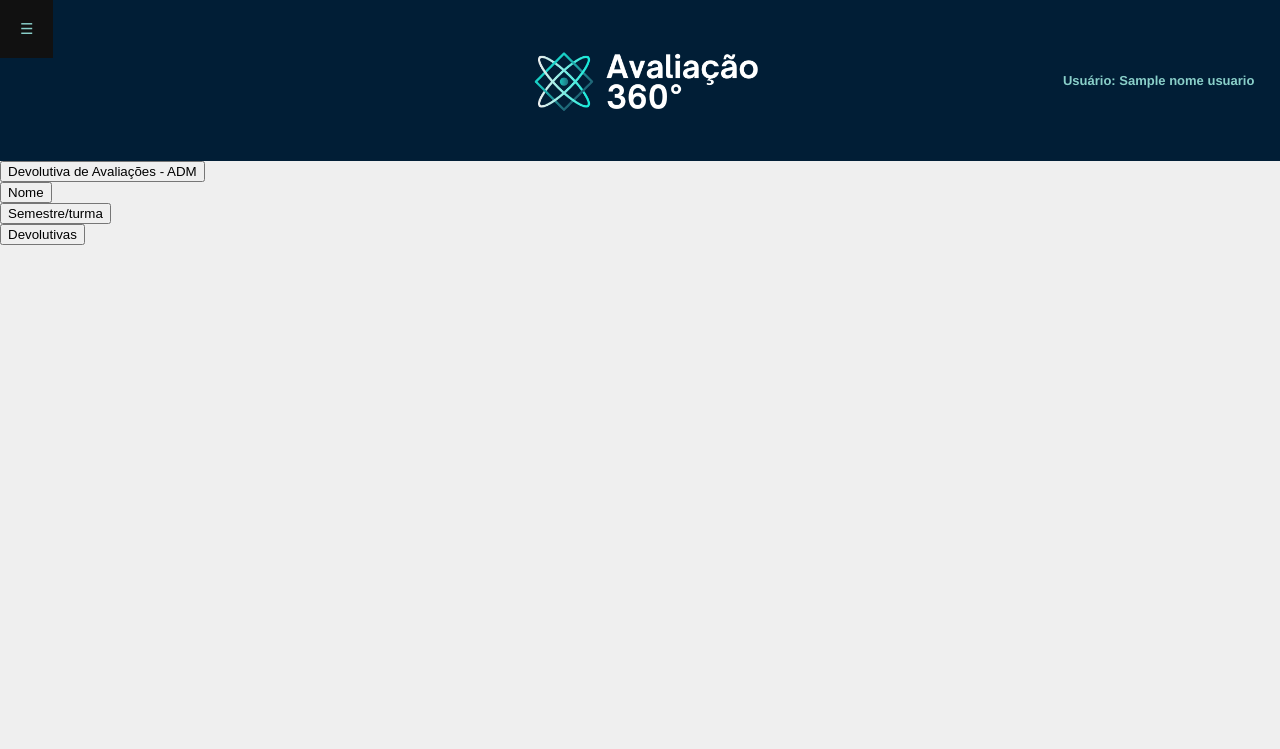
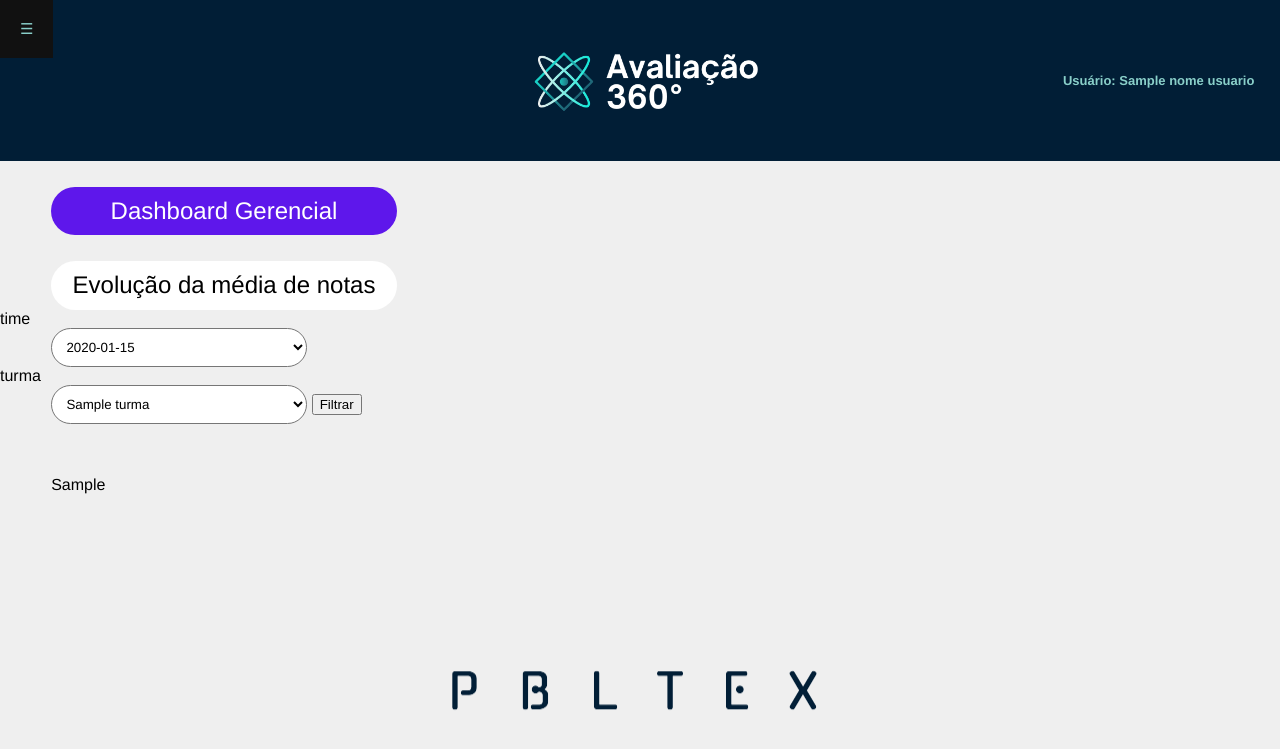
Before and after one commit to DevTudoFatec/Avaliacao360, a Flask app: template API python/templates/admin/dashboards_gerenciais.html in a window 1280 px wide. Shown: the top 749 px of the page. Run offline with Flask 3, Linux system fonts and the light colour scheme; the template is opened without the code that fills it: most values are stand-ins (such as "Sample title", 1, 10 or a date in 2020).

Commit message:
melhorias

```diff
--- a/API python/static/css/admin/dashboards_gerenciais.css
+++ b/API python/static/css/admin/dashboards_gerenciais.css
@@ -26,6 +26,8 @@ body{
     width: 27%;
     border: none;
     margin-top: 2%;
+    margin-left: 4%;
+
 }
 
 .bt_titulo_media_notas{
@@ -38,14 +40,10 @@ body{
     width: 27%;
     margin-top: 2%;
     border: none;
-}
-
-main{
     margin-left: 4%;
 }
 
 footer{
-    text-align: center;
     margin-top: 5%;
 }
 
@@ -114,7 +112,18 @@ footer{
     margin-top: -35px;
     text-align: center;}
 
+.grafico{
+    width: 30%;
+    height: 25%;
+    margin: 4%;
+}
 
-.dashboard{
-    margin-top: 40%;
+.select_box{
+    background-color: #FFFFFF;
+    font-family: 'Franklin Gothic Medium', 'Arial Narrow', Arial, sans-serif;
+    border-radius: 50px;
+    width: 20%;
+    margin-left: 4%;
+    padding: 0.8%;
+    color: #000000;
 }
--- a/API python/templates/admin/dashboards_gerenciais.html
+++ b/API python/templates/admin/dashboards_gerenciais.html
@@ -31,19 +31,39 @@
 
     <body {% if darkmode%} style="background-color: #494949;" {% endif %}>
 
-        <div>
-            <button id="bt_devolutiva_admin"> Devolutiva de Avaliações - ADM </button>
-        </div>
+        <main>
+            <button class="bt_devolutiva_admin">Dashboard Gerencial</button> <br>
+            <div class="linha_filtro">
+                <button class="bt_titulo_media_notas">Evolução da média de notas</button>
+                <!-- Formulário com filtros -->
+                <form method="POST">
+                    <div>time</div>
+                    <!-- Filtro para times -->
+                    <select class="select_box" name="time">
+                    <p>times</p>
+                    {% for time in times %}
+                        <option value="{{ time }}">{{ time }}</option>
+                    {% endfor %}
+                    </select>
+                    <br>
+                    <div>turma</div>
+                    <!-- Filtro para turmas -->
+                    <select class="select_box" name="turma">
+                    {% for turma in turmas %}
+                        <option value="{{ turma }}">{{ turma }}</option>
+                    {% endfor %}
+                    </select>
 
-        <nav id="colunas">
-            <div class="coluna1">
-                <button class="bt_titulo_coluna"> Nome </button>
+                    <!-- Botão de envio do formulário -->
+                    <input type="submit" value="Filtrar">
+                </form>
+            </div>
+            <div class="grafico">
+                {{ div_grafico | safe }}
+            </div>
 
-            </div>
-            <div class="coluna2">
-                <button class="bt_titulo_coluna"> Semestre/turma </button>
-            </div>
-            <div class="coluna3">
-                <button class="bt_titulo_coluna"> Devolutivas </button>
-            </div>
-        </nav>
+            <footer>
+                <img class="rodape-img" src="{{ url_for('static', filename='img/avaliacao/Logo_API_PBLTeX.png') }}" alt="img rodape">
+            </footer>
+        </main>
+        </body>
```
Also changed, not shown: API python/data/cadastro.json (+18 -0 lines), API python/routes/dashboards.py (+2 -63 lines).
